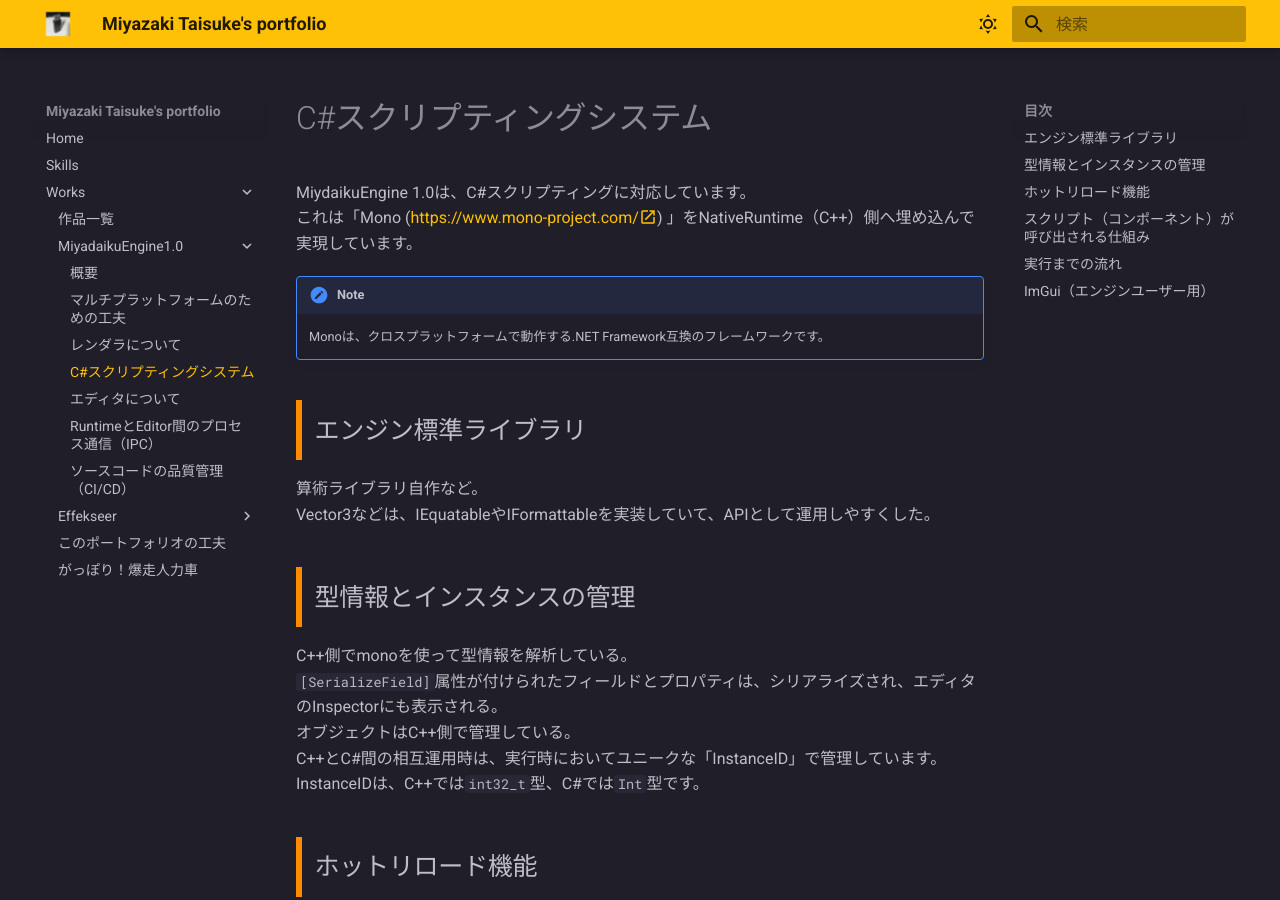
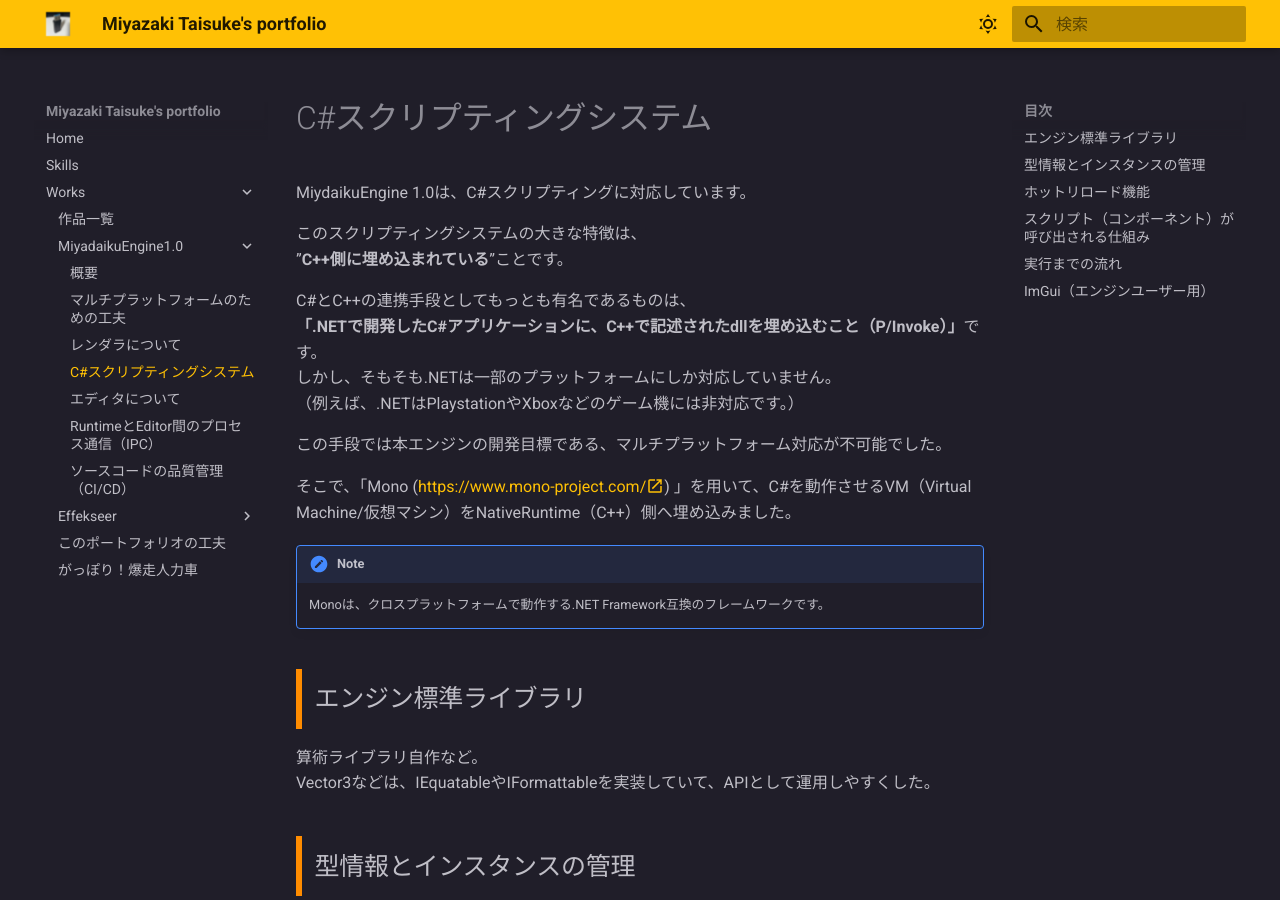
Before and after one commit to mewmew-tea/Portfolio, an MkDocs documentation site: the page built from docs/works/MiyadaikuEngine1.0/scripting.md, in a window 1280 px wide and 900 px high. Built offline with MkDocs 1.6.1 and Material for MkDocs 9.7.7, drawn with Linux system fonts in a browser that asks for light colours; comment, search, counter and statistics services are not loaded.

Commit message:
Add reason for using mono

```diff
--- a/docs/works/MiyadaikuEngine1.0/scripting.md
+++ b/docs/works/MiyadaikuEngine1.0/scripting.md
@@ -1,7 +1,19 @@
 # C#スクリプティングシステム
 
 MiydaikuEngine 1.0は、C#スクリプティングに対応しています。
-これは「Mono ([https://www.mono-project.com/:material-open-in-new:](https://www.mono-project.com/){:target="_blank"}) 」をNativeRuntime（C++）側へ埋め込んで実現しています。
+
+このスクリプティングシステムの大きな特徴は、
+”**C++側に埋め込まれている**”ことです。
+
+C#とC++の連携手段としてもっとも有名であるものは、
+**「.NETで開発したC#アプリケーションに、C++で記述されたdllを埋め込むこと（P/Invoke）」**です。
+しかし、そもそも.NETは一部のプラットフォームにしか対応していません。
+（例えば、.NETはPlaystationやXboxなどのゲーム機には非対応です。）
+
+この手段では本エンジンの開発目標である、マルチプラットフォーム対応が不可能でした。
+
+そこで、「Mono ([https://www.mono-project.com/:material-open-in-new:](https://www.mono-project.com/){:target="_blank"}) 」を用いて、C#を動作させるVM（Virtual Machine/仮想マシン）をNativeRuntime（C++）側へ埋め込みました。
+
 !!! note
     Monoは、クロスプラットフォームで動作する.NET Framework互換のフレームワークです。
 
```
